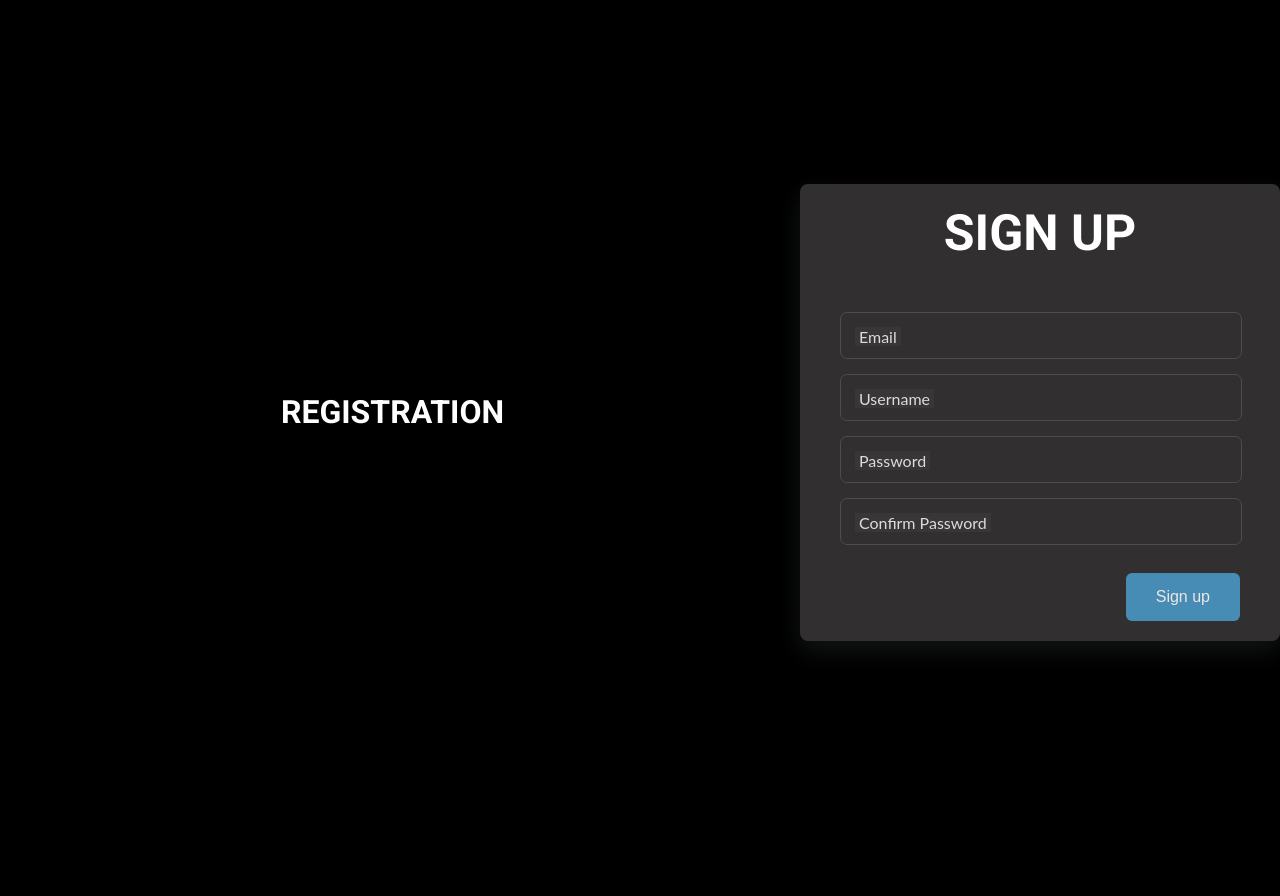
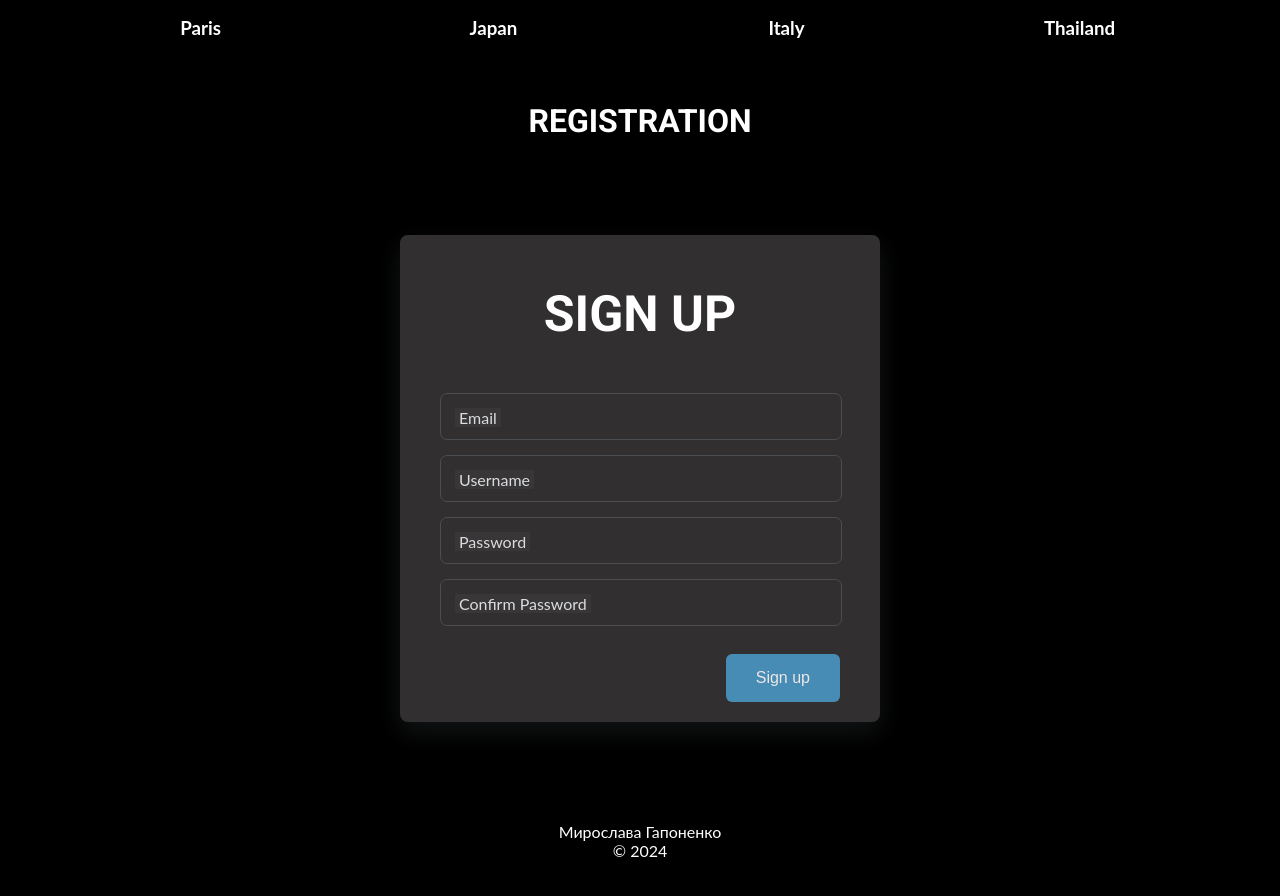
Before and after one commit to GapMM/mira, a React (Create React App) app in the folder front/: page / in a window 1280 px wide. Shown: the part 1130-2026 px from the top of the page. Before the commit the page ends 1961 px from the top, so only its background shows below. Built offline with nearby package versions, Linux system fonts and the light colour scheme; no server answers; a web font is replaced by a local one.

Commit message:
fix styles

```diff
--- a/front/src/App.css
+++ b/front/src/App.css
@@ -51,3 +51,9 @@ body {
   gap:15px;
   flex-wrap:wrap;
 }
+
+footer {
+  padding:50px 300px;
+  display:block;
+  color:#fff;
+}
--- a/front/src/App.jsx
+++ b/front/src/App.jsx
@@ -28,7 +28,8 @@ function App() {
       <Container curPath={currentPath}></Container>
 
       <footer>
-        Мирослава Гапоненко
+        Мирослава Гапоненко<br/>
+        © 2024
       </footer>
     </div>
   );
--- a/front/src/components/header/style.css
+++ b/front/src/components/header/style.css
@@ -8,6 +8,7 @@ header {
     top:0;
     z-index: 1000;
     width:calc(-60px + 100%);
+    box-shadow:0 2px 2px rgba(0,0,0,.1)
 }
 
 header .LogoGroup {
--- a/front/src/components/index/style.css
+++ b/front/src/components/index/style.css
@@ -6,6 +6,8 @@ h1 {
     margin:auto;
     font-family: Roboto;
     text-transform: uppercase;
+    width:100%;
+    margin:30px auto;
 }
 
 .banner {
@@ -73,6 +75,12 @@ h1 {
     background-size: cover;
     display: block;
     position:relative;
+    transition: all .2s ease-out;
+}
+
+.box .box1:hover a.preview-picture {
+  scale: 1.1;
+  box-shadow: 0 0 10px rgba(255,255,255, .2)
 }
 
 .box img {
@@ -92,7 +100,8 @@ body {
   display: flex;
   justify-content: center;
   align-items: center;
-  height: 100vh;
+  height: fit-content;
+  margin: 50px auto;
 }
 .form {
   background-color: rgb(49, 47, 47);
```
